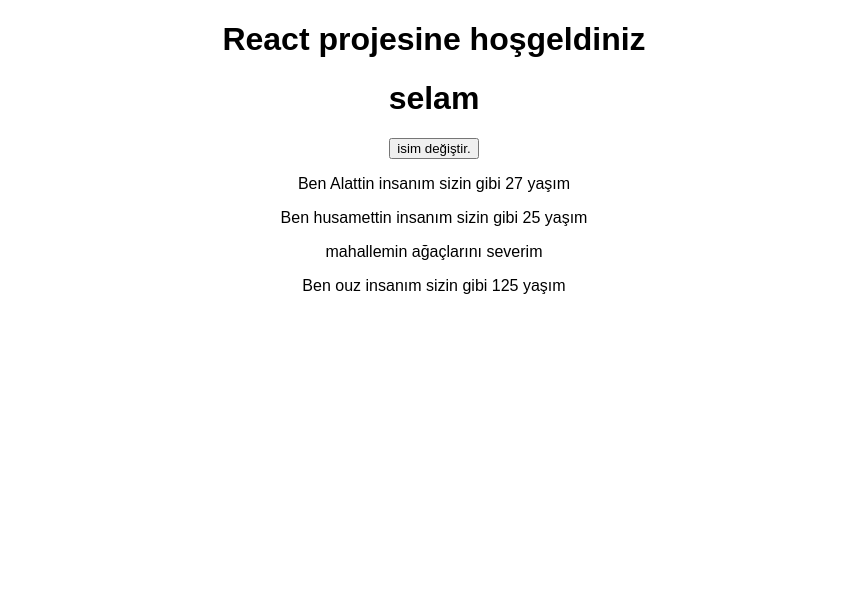
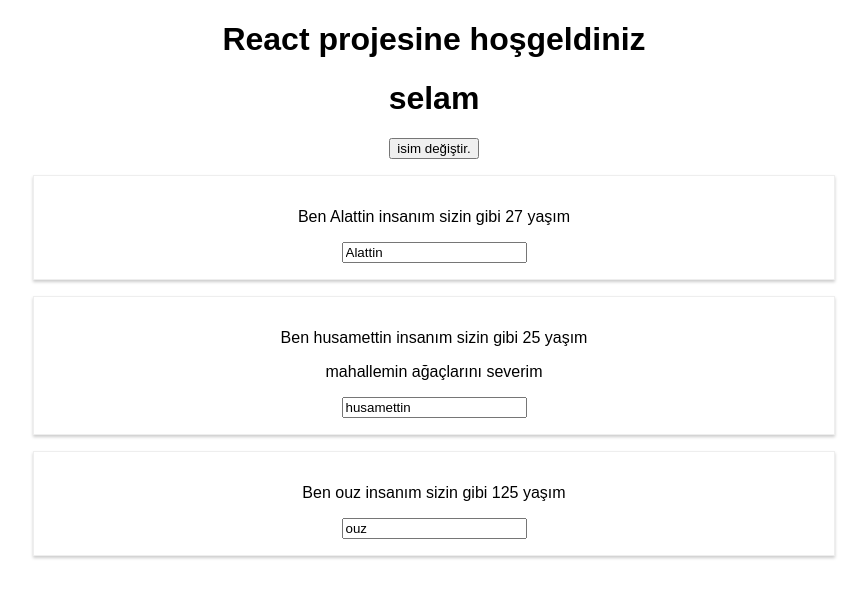
Before and after one commit to sahkirteke/react-calisma, a React (Create React App) app: page / in a window 1280 px wide. Shown: the top 598 px of the page, without its empty margins (206-1073 px from the left). Built offline with nearby package versions, Linux system fonts and the light colour scheme.

Commit message:
name_changed

```diff
--- a/src/App.js
+++ b/src/App.js
@@ -1,4 +1,5 @@
 import React, { useState } from "react";
+import { render } from "react-dom";
 import "./App.css";
 import Person from "./Person/Person";
 
@@ -49,6 +50,28 @@
     });
   };
 
+  const nameChangedHandler = (event) => {
+
+
+    setPersonsState({
+       persons: [
+        {
+          name: "aloş",
+          age: 27,
+        },
+        {
+          name: event.target.value,
+          age: 25,
+        },
+        {
+          name: "ouz",
+          age: 28,
+        },
+      ],
+
+    })
+  }
+
     return (
       <div className="App">
         <h1>React projesine hoşgeldiniz</h1>
@@ -61,7 +84,8 @@
         <Person
           name={personsState.persons[1].name}
           age={personsState.persons[1].age}
-          click={switchNameHandler.bind(this, 'eleeeetssssddiin')}>mahallemin ağaçlarını severim
+          click={switchNameHandler.bind(this, 'eleeeetssssddiin')}
+          changed ={nameChangedHandler}>mahallemin ağaçlarını severim
         </Person>
         <Person
           name={personsState.persons[2].name}
--- /dev/null
+++ b/src/Person/Person.css
@@ -0,0 +1,9 @@
+.Person{
+
+    width: 60%;
+    margin:16px auto;
+    border: 1px solid #eee;
+    box-shadow: 0 2px 3px #ccc;
+    padding: 16px;
+    text-align: center;
+}
--- a/src/Person/Person.js
+++ b/src/Person/Person.js
@@ -1,10 +1,12 @@
 import React from 'react';
+import './Person.css';
 
 const person = (props) => {
     return (
-        <div>
+        <div className="Person">
             <p onClick={props.click}> Ben  {props.name}  insanım sizin gibi  {props.age} yaşım </p>
             <p>{props.children} </p>
+            <input type="text" onChange={props.changed} value={props.name}/>
 
         </div>
     );
```
